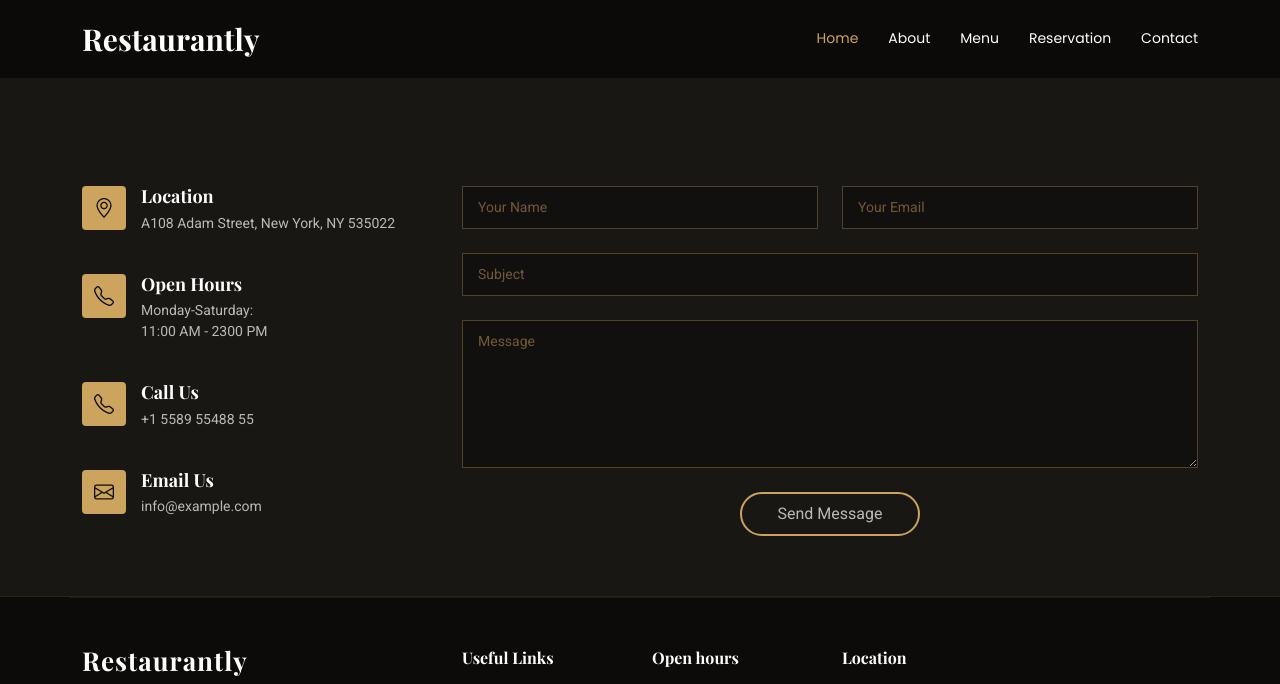
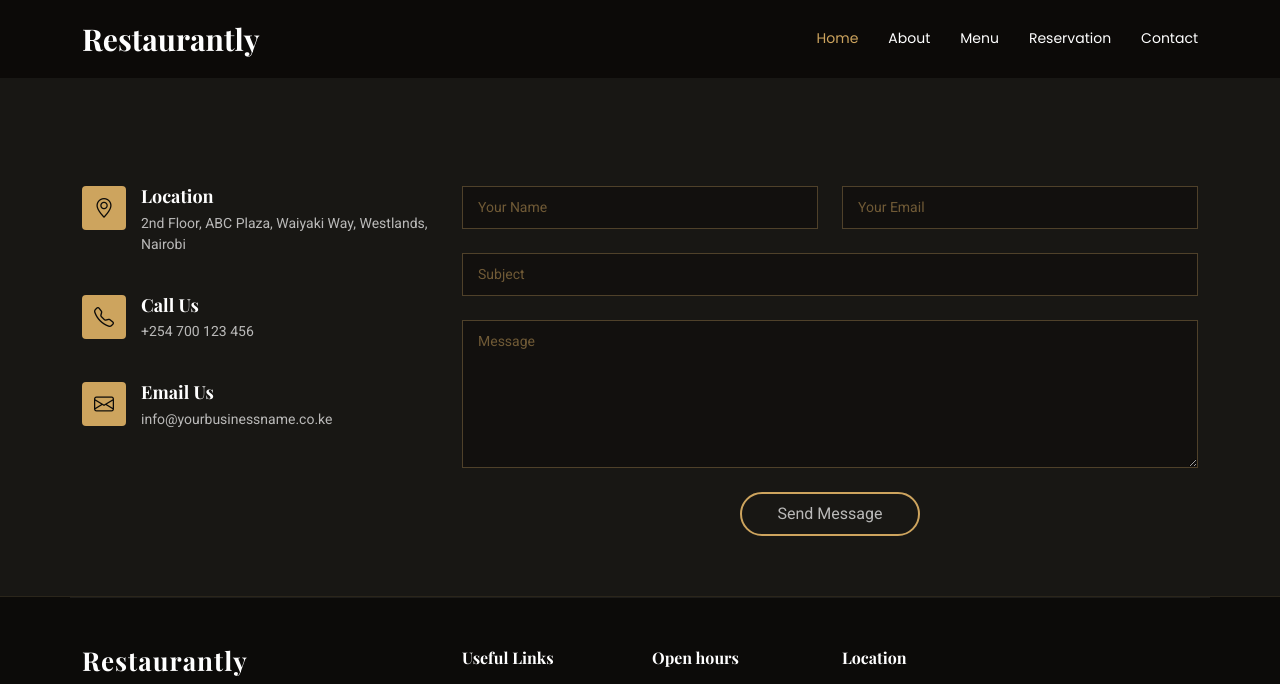
Before and after one commit to mercyogalo/Personal-work, a Django app: page /contact/ in a window 1280 px wide. Shown: the top 684 px of the page. Run offline with Django 4.2, Linux system fonts and the light colour scheme; some libraries are stand-ins or nearby versions; some web fonts are replaced.

Commit message:
updated the base links and contact form

```diff
--- a/restaurant/restaurantfeature/templates/base.html
+++ b/restaurant/restaurantfeature/templates/base.html
@@ -226,11 +226,11 @@ background-color:#C8B49B;
         <div class="col-lg-2 col-md-3 footer-links">
           <h4>Useful Links</h4>
           <ul>
-            <li><a href="#">Home</a></li>
-            <li><a href="#">About us</a></li>
-            <li><a href="#">Services</a></li>
-            <li><a href="#">Terms of service</a></li>
-            <li><a href="#">Privacy policy</a></li>
+            <li><a href="{% url "restaurantfeature:home" %}">Home</a></li>
+            <li><a href="{% url "restaurantfeature:about" %}">About us</a></li>
+            <li><a href="{% url "restaurantfeature:menu" %}">Menu</a></li>
+            <li><a href="{% url "restaurantfeature:reservation" %}">Reservation</a></li>
+            <li><a href="{% url "restaurantfeature:contact" %}">Contact</a></li>
           </ul>
         </div>
 
@@ -271,7 +271,7 @@ background-color:#C8B49B;
         <!-- You can delete the links only if you've purchased the pro version. -->
         <!-- Licensing information: https://bootstrapmade.com/license/ -->
         <!-- Purchase the pro version with working PHP/AJAX contact form: [buy-url] -->
-        Designed by <a href="https://bootstrapmade.com/">BootstrapMade</a>
+         <!--Designed by <a href="https://bootstrapmade.com/">BootstrapMade</a> -->
       </div>
     </div>
 
--- a/restaurant/restaurantfeature/templates/contact.html
+++ b/restaurant/restaurantfeature/templates/contact.html
@@ -23,23 +23,17 @@
             <i class="bi bi-geo-alt flex-shrink-0"></i>
             <div>
               <h3>Location</h3>
-              <p>A108 Adam Street, New York, NY 535022</p>
+              <p> 2nd Floor, ABC Plaza, Waiyaki Way, Westlands, Nairobi</p>
             </div>
           </div><!-- End Info Item -->
 
-          <div class="info-item d-flex" data-aos="fade-up" data-aos-delay="400">
-            <i class="bi bi-telephone flex-shrink-0"></i>
-            <div>
-              <h3>Open Hours</h3>
-              <p>Monday-Saturday:<br>11:00 AM - 2300 PM</p>
-            </div>
-          </div><!-- End Info Item -->
+
 
           <div class="info-item d-flex" data-aos="fade-up" data-aos-delay="400">
             <i class="bi bi-telephone flex-shrink-0"></i>
             <div>
               <h3>Call Us</h3>
-              <p>+1 5589 55488 55</p>
+              <p>+254 700 123 456</p>
             </div>
           </div><!-- End Info Item -->
 
@@ -47,14 +41,15 @@
             <i class="bi bi-envelope flex-shrink-0"></i>
             <div>
               <h3>Email Us</h3>
-              <p>info@example.com</p>
+              <p>info@yourbusinessname.co.ke</p>
             </div>
           </div><!-- End Info Item -->
 
         </div>
 
         <div class="col-lg-8">
-          <form action="forms/contact.php" method="post" class="php-email-form" data-aos="fade-up" data-aos-delay="200">
+          <form action="{% url "restaurantfeature:contact" %}" method="POST" class="php-email-form" data-aos="fade-up" data-aos-delay="200" >
+            {% csrf_token %}
             <div class="row gy-4">
 
               <div class="col-md-6">
--- a/restaurant/restaurantfeature/templates/index.html
+++ b/restaurant/restaurantfeature/templates/index.html
@@ -17,7 +17,7 @@
         </p>
 
         <nav class="breadcrumbs">
-        <a href="{% url "restaurantfeature:about" %}">Reserve Your Table</a>
+        <a href="{% url "restaurantfeature:reservation" %}">Reserve Your Table</a>
         </nav>
 
 
--- a/restaurant/restaurantfeature/templates/reservation.html
+++ b/restaurant/restaurantfeature/templates/reservation.html
@@ -34,7 +34,8 @@
 
       <div class="container" data-aos="fade-up" data-aos-delay="100">
 
-        <form action="forms/book-a-table.php" method="post" role="form" class="php-email-form">
+        <form action="{% url "restaurantfeature:reservation" %}" method="POST" role="form" class="php-email-form">
+          {% csrf_token %}
           <div class="row gy-4">
 
             <div class="col-lg-4 col-md-6">
```
